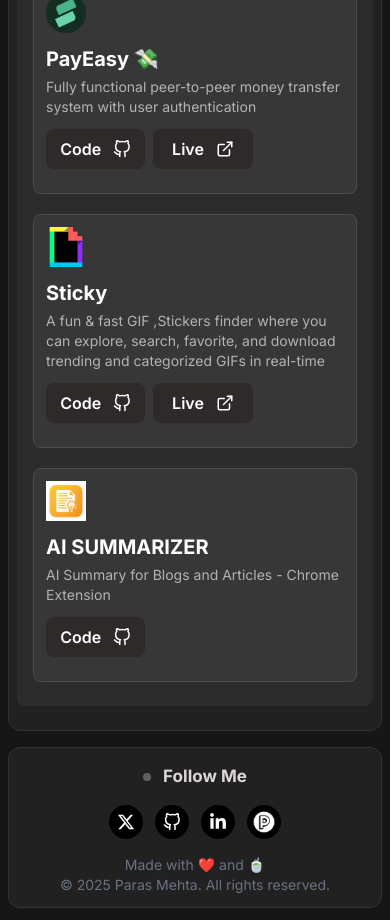
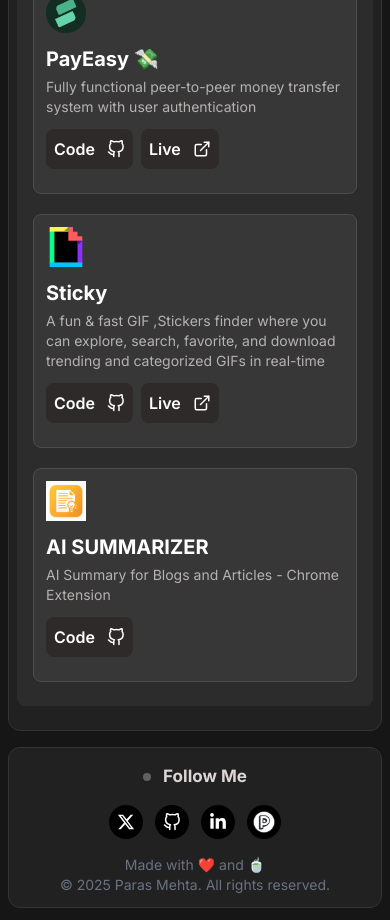
Before and after one commit to parasss19/Minimalist_Portfolio, a React (Vite) app in the folder client/: page / in a window 390 px wide. Shown: the part 1360-2280 px from the top of the page. Built offline with nearby package versions, Linux system fonts and the light colour scheme.

Commit message:
footer and project card made responsive

```diff
--- a/client/src/components/DetailedProjectCard.jsx
+++ b/client/src/components/DetailedProjectCard.jsx
@@ -53,10 +53,10 @@ const DetailedProjectCard = ({logoImg, websiteImg, title, description, gitLink,
               <a
                 href={gitLink}
                 target="blank"
-                className="flex justify-center items-center gap-3 rounded-md bg-[#2f2a2a] px-6 py-2.5 w-1/2 sm:w-fit "
+                className="flex justify-center items-center gap-2 rounded-md bg-[#2f2a2a] px-2 py-2 sm:px-4 sm:py-2.5 flex-shrink-0 min-w-[90px] "
               >
-                <span className='font-[inter] font-semibold text-white'>Code</span>
-                <FiGithub size={20} className="text-white"/>
+                <span className='font-[inter] font-semibold text-white text-base sm:text-lg'>Code</span>
+                <FiGithub className="text-white size-4 sm:size-5"/>
               </a>
               )}
 
@@ -64,10 +64,10 @@ const DetailedProjectCard = ({logoImg, websiteImg, title, description, gitLink,
               <a
                 href={liveLink}
                 target="blank"
-                className="flex justify-center items-center rounded-md bg-[#2f2a2a] px-6 py-2 gap-3 w-1/2 sm:w-fit"
+                className="flex justify-center items-center gap-2 rounded-md bg-[#2f2a2a] px-2 py-2 sm:px-4 sm:py-2.5 flex-shrink-0 min-w-[90px]"
               >
-                <span className='font-[inter] font-semibold text-white'>Live</span>
-                <ExternalLink size={18} className="text-white transition-transform duration-300 group-hover:-translate-y-0.5 group-hover:translate-x-0.5"/>
+                <span className='font-[inter] font-semibold text-white text-base sm:text-lg'>Live</span>
+                <ExternalLink className="text-white size-4 sm:size-5 transition-transform duration-300 group-hover:-translate-y-0.5 group-hover:translate-x-0.5"/>
               </a>
               )}
             </div>
--- a/client/src/components/ProjectCard.jsx
+++ b/client/src/components/ProjectCard.jsx
@@ -25,7 +25,7 @@ const ProjectCard = ({image, title, description, gitLink, liveLink}) => {
           <a
             href={gitLink}
             target="blank"
-            className="flex justify-center items-center gap-3 p-2 rounded-lg sm:rounded-full bg-[#2f2a2a] w-1/3 sm:w-fit"
+            className="flex justify-center items-center gap-3 p-2 rounded-lg sm:rounded-full bg-[#2f2a2a] flex-shrink-0"
           >
             <span className='font-[inter] font-semibold text-white block sm:hidden'>Code</span>
             <FiGithub size={18} className="text-white"/>
@@ -36,7 +36,7 @@ const ProjectCard = ({image, title, description, gitLink, liveLink}) => {
           <a
             href={liveLink}
             target="blank"
-            className="flex justify-center items-center gap-3 p-2 rounded-lg sm:rounded-full bg-[#2f2a2a] w-1/3 sm:w-fit"
+            className="flex justify-center items-center gap-3 p-2 rounded-lg sm:rounded-full bg-[#2f2a2a] flex-shrink-0"
           >
             <span className='font-[inter] font-semibold text-white sm:hidden'>Live</span>
             <ExternalLink size={18} className="text-white transition-transform duration-300 group-hover:-translate-y-0.5 group-hover:translate-x-0.5"/>
```
